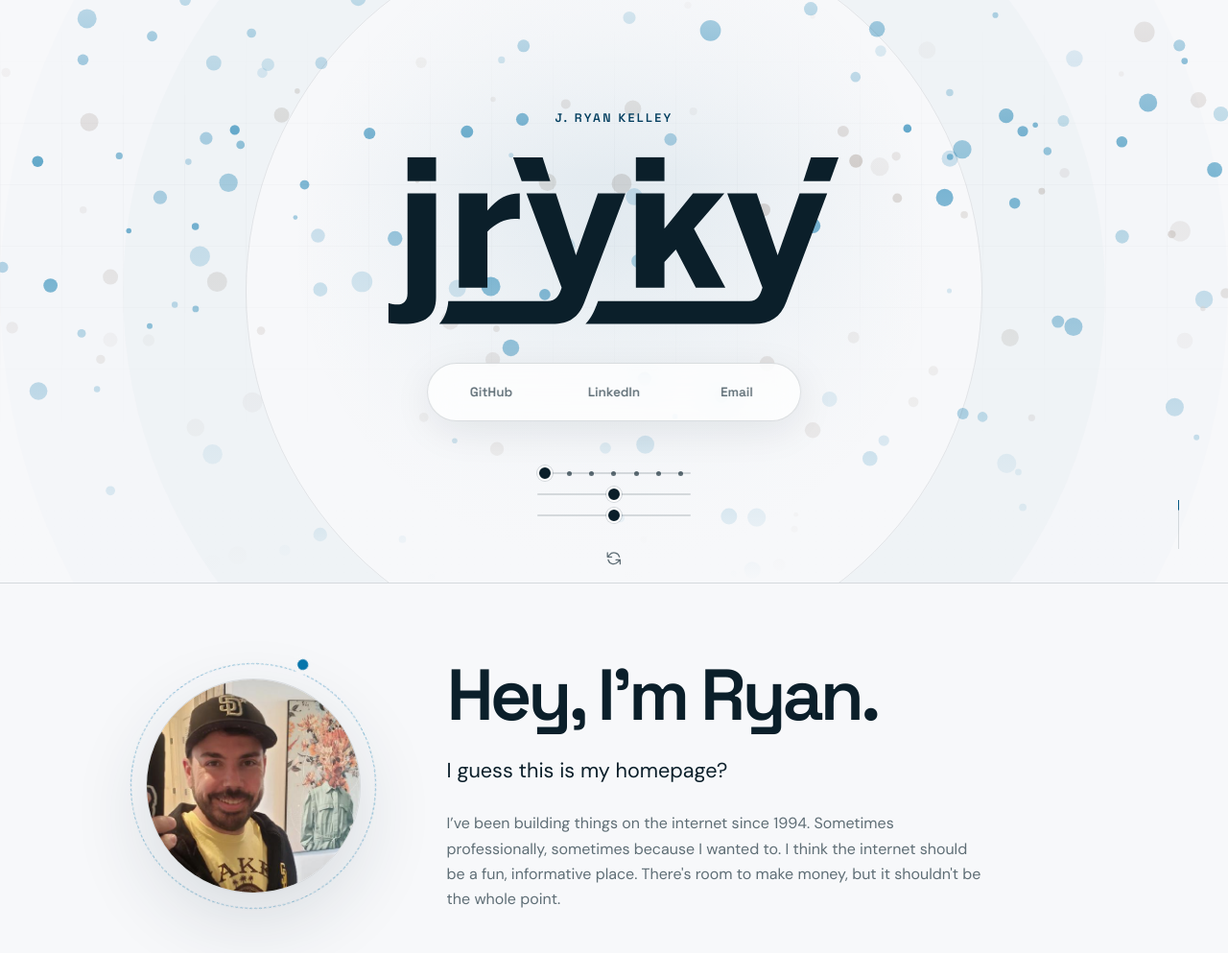
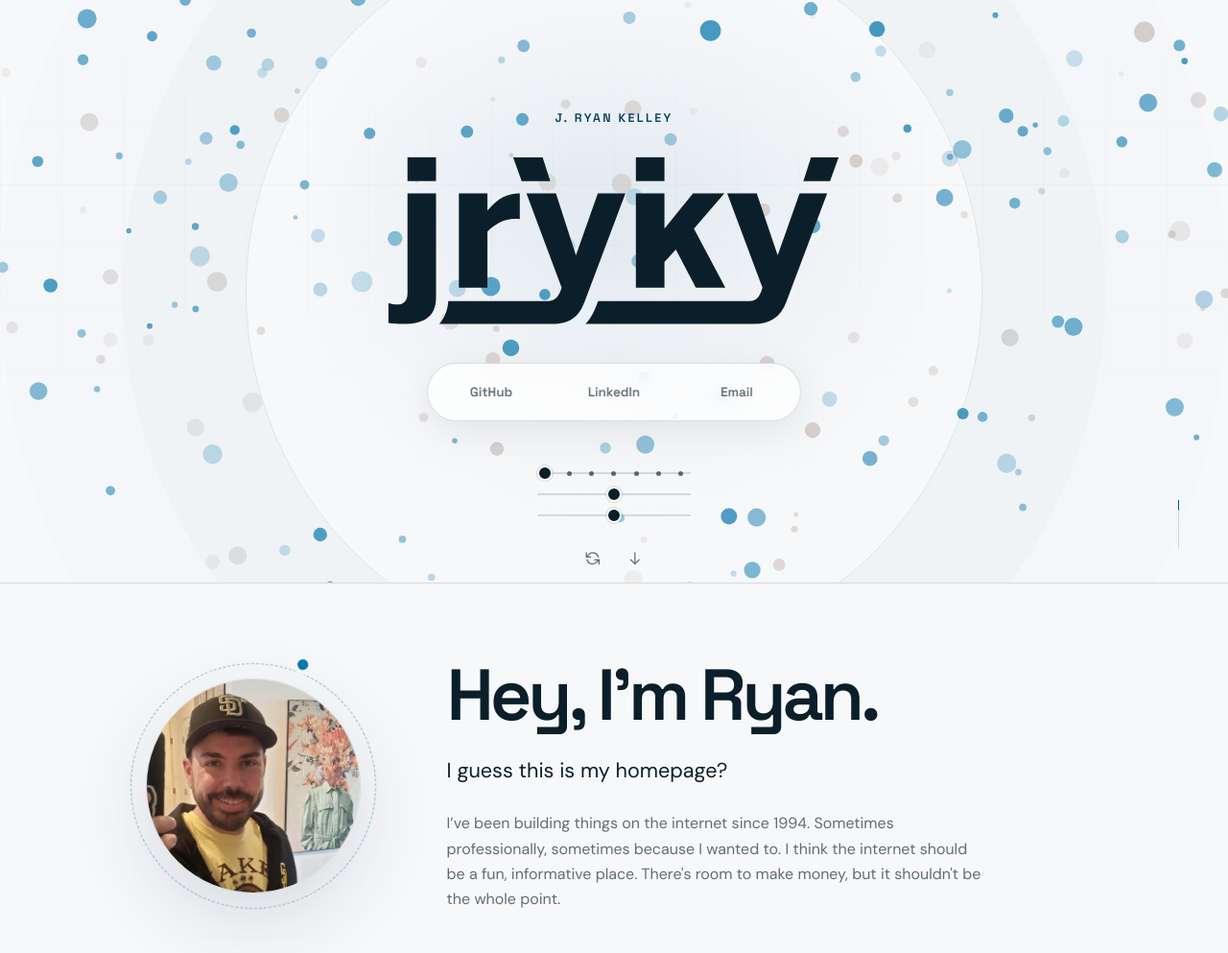
Before and after one commit to arcele/jryky, an Astro site: page / in a window 1280 px wide. Shown: the top 993 px of the page at 96% size. Built offline with nearby package versions, Linux system fonts and the light colour scheme; Astro itself is replaced by a stand-in of ours.

Commit message:
feat: new input control to drop balls and reset

```diff
--- a/src/pages/index.astro
+++ b/src/pages/index.astro
@@ -108,6 +108,7 @@ const structuredData = {
     <main>
       <header class="hero" aria-labelledby="site-title">
         <canvas class="orbit-field" aria-hidden="true"></canvas>
+        <canvas class="fallen-field" aria-hidden="true"></canvas>
         <div class="hero-glow" aria-hidden="true"></div>
 
         <div class="hero-content">
@@ -214,6 +215,21 @@ const structuredData = {
               <path d="M4 14a8 8 0 0 0 14 3l3-3m0 6v-6h-6" />
             </svg>
           </button>
+          <button
+            id="drop-dots"
+            type="button"
+            aria-label="Drop dots"
+            title="Drop dots"
+          >
+            <span class="drop-icon-window" aria-hidden="true">
+              <svg class="drop-arrow" viewBox="0 0 24 24" fill="none" stroke="currentColor" stroke-width="1.7" stroke-linecap="round" stroke-linejoin="round">
+                <path d="M12 4v16m-6-6 6 6 6-6" />
+              </svg>
+              <svg class="drop-reset-dot" viewBox="0 0 24 24" fill="currentColor">
+                <circle cx="12" cy="12" r="4" />
+              </svg>
+            </span>
+          </button>
         </div>
 
         <div class="scroll-cue" aria-hidden="true"><span></span></div>
--- a/src/scripts/orbit-field.ts
+++ b/src/scripts/orbit-field.ts
@@ -12,8 +12,18 @@ type Dot = {
   depth: number;
 };
 
+type FallenDot = {
+  x: number;
+  y: number;
+  velocityY: number;
+  radius: number;
+  alpha: number;
+  color: Dot['color'];
+};
+
 const canvas = document.querySelector<HTMLCanvasElement>('.orbit-field');
 const hero = document.querySelector<HTMLElement>('.hero');
+const dropButton = document.querySelector<HTMLButtonElement>('#drop-dots');
 const reverseButton = document.querySelector<HTMLButtonElement>('#reverse-dots');
 const speedSlider = document.querySelector<HTMLInputElement>('#dot-speed');
 const densitySlider = document.querySelector<HTMLInputElement>('#dot-density');
@@ -47,6 +57,8 @@ if (canvas && hero) {
     const field = canvas;
     const host = hero;
     const ctx = context;
+    const fallenField = document.querySelector<HTMLCanvasElement>('.fallen-field');
+    const fallenContext = fallenField?.getContext('2d') ?? ctx;
     const motionQuery = window.matchMedia('(prefers-reduced-motion: reduce)');
     const colorSchemeQuery = window.matchMedia('(prefers-color-scheme: dark)');
     let width = 0;
@@ -76,6 +88,11 @@ if (canvas && hero) {
     let transitionStart = -Infinity;
     const transitionDuration = 800;
     let dots: Dot[] = [];
+    let generation = 0;
+    let fieldState: 'orbit' | 'fallen' | 'renewing' = 'orbit';
+    let fallenDots: FallenDot[] = [];
+    let effectTime = 0;
+    let renewalStart = 0;
     let defaultDotCount = 0;
     let targetDotCount = 0;
     let previousDotCount = 0;
@@ -127,7 +144,7 @@ if (canvas && hero) {
     }
 
     function createDots() {
-      const random = seededRandom(20140925);
+      const random = seededRandom(20140925 + generation);
       defaultDotCount = width < 600 ? 100 : width < 1000 ? 150 : 220;
       targetDotCount = Math.round(defaultDotCount * (densitySlider?.valueAsNumber ?? 100) / 100);
       previousDotCount = targetDotCount;
@@ -150,16 +167,74 @@ if (canvas && hero) {
 
     function resize() {
       const bounds = host.getBoundingClientRect();
+      const previousWidth = width;
+      const previousHeight = height;
       width = bounds.width;
       height = bounds.height;
+      if (previousWidth && previousHeight) {
+        for (const dot of fallenDots) {
+          dot.x *= width / previousWidth;
+          dot.y = Math.min(height - dot.radius, dot.y * height / previousHeight);
+        }
+      }
       dpr = Math.min(window.devicePixelRatio || 1, 2);
       field.width = Math.round(width * dpr);
       field.height = Math.round(height * dpr);
       field.style.width = `${width}px`;
       field.style.height = `${height}px`;
       ctx.setTransform(dpr, 0, 0, dpr, 0, 0);
+      if (fallenField) {
+        fallenField.width = field.width;
+        fallenField.height = field.height;
+        fallenField.style.width = field.style.width;
+        fallenField.style.height = field.style.height;
+        fallenContext.setTransform(dpr, 0, 0, dpr, 0, 0);
+      }
       createDots();
       start();
+    }
+
+    function orbitPosition(dot: Dot) {
+      const direction = dot.depth === 1 ? 1 : -1;
+      const speed = dot.depth === 1 ? 0.000035 : 0.000018;
+      const angle = dot.angle + elapsed * speed * direction;
+      const stretch = width < 650 ? 0.82 : 1;
+      return {
+        x: width / 2 + pointerX * 20 + Math.cos(angle) * dot.distance * stretch,
+        y: height * 0.43 + pointerY * 12 + Math.sin(angle) * dot.distance * 0.56,
+      };
+    }
+
+    function paintDot(x: number, y: number, radius: number, alpha: number, color: string, layer = ctx) {
+      if (alpha <= 0 || x < -30 || x > width + 30 || y < -30 || y > height + 30) return;
+      layer.beginPath();
+      layer.fillStyle = color;
+      layer.globalAlpha = alpha;
+      layer.arc(x, y, radius, 0, Math.PI * 2);
+      layer.fill();
+    }
+
+    function advanceFallenDots(delta: number) {
+      // Small physics steps keep impacts consistent across different frame rates.
+      const steps = Math.ceil(delta / 8);
+      const step = delta / steps;
+      for (const dot of fallenDots) {
+        const floor = height - dot.radius;
+        if (dot.y >= floor && dot.velocityY === 0) continue;
+        const restitution = 0.38 + dot.radius * 0.008;
+        for (let index = 0; index < steps; index++) {
+          dot.velocityY += 0.0014 * step;
+          dot.y += dot.velocityY * step;
+          if (dot.y >= floor) {
+            dot.y = floor;
+            dot.velocityY = -dot.velocityY * restitution;
+            if (Math.abs(dot.velocityY) < 0.06) {
+              dot.velocityY = 0;
+              break;
+            }
+          }
+        }
+      }
     }
 
     function draw() {
@@ -168,34 +243,40 @@ if (canvas && hero) {
       const count = visibleDotCount(now);
       const fills = colors.map((color) => `rgb(${color.join(', ')})`);
       ctx.clearRect(0, 0, width, height);
-      const centerX = width / 2 + pointerX * 20;
-      const centerY = height * 0.43 + pointerY * 12;
+      if (fallenContext !== ctx) fallenContext.clearRect(0, 0, width, height);
 
-      for (let index = 0; index < Math.ceil(count); index++) {
-        const dot = dots[index]!;
-        const visibility = Math.min(1, count - index);
-        const direction = dot.depth === 1 ? 1 : -1;
-        const speed = dot.depth === 1 ? 0.000035 : 0.000018;
-        const angle = dot.angle + elapsed * speed * direction;
-        const stretch = width < 650 ? 0.82 : 1;
-        const x = centerX + Math.cos(angle) * dot.distance * stretch;
-        const y = centerY + Math.sin(angle) * dot.distance * 0.56;
-
-        if (x < -30 || x > width + 30 || y < -30 || y > height + 30) continue;
-
-        ctx.beginPath();
-        ctx.fillStyle = fills[dot.color]!;
-        ctx.globalAlpha = dot.alpha * visibility;
-        ctx.arc(x, y, dot.radius, 0, Math.PI * 2);
-        ctx.fill();
+      const renewalProgress = motionQuery.matches ? 1 : Math.min(1, (effectTime - renewalStart) / 1500);
+      if (fieldState === 'renewing' && renewalProgress >= 1) {
+        fallenDots = [];
+        fieldState = 'orbit';
+        if (dropButton) dropButton.disabled = false;
       }
 
+      if (fieldState !== 'fallen') {
+        const opacity = fieldState === 'renewing' ? Math.min(1, renewalProgress * 2) : 1;
+        for (let index = 0; index < Math.ceil(count); index++) {
+          const dot = dots[index]!;
+          const position = orbitPosition(dot);
+          const visibility = Math.min(1, count - index);
+          paintDot(position.x, position.y, dot.radius, dot.alpha * visibility * opacity, fills[dot.color]!);
+        }
+      }
+
+      const oldOpacity = fieldState === 'renewing' ? 1 - renewalProgress : 1;
+      for (const dot of fallenDots) {
+        const floor = height - dot.radius;
+        const y = motionQuery.matches ? floor : dot.y;
+        paintDot(dot.x, y, dot.radius, dot.alpha * oldOpacity, fills[dot.color]!, fallenContext);
+      }
       ctx.globalAlpha = 1;
+      fallenContext.globalAlpha = 1;
     }
 
     function animate(time: number) {
       const delta = Math.min(time - lastTime, 50);
       lastTime = time;
+      effectTime += delta;
+      advanceFallenDots(delta);
       elapsed += delta * speedMultiplier * rotationDirection(time);
       pointerX += (targetX - pointerX) * 0.035;
       pointerY += (targetY - pointerY) * 0.035;
@@ -205,6 +286,12 @@ if (canvas && hero) {
 
     function start() {
       cancelAnimationFrame(frameId);
+      if (motionQuery.matches) {
+        for (const dot of fallenDots) {
+          dot.y = height - dot.radius;
+          dot.velocityY = 0;
+        }
+      }
       if (motionQuery.matches || document.hidden) {
         draw();
         return;
@@ -264,6 +351,49 @@ if (canvas && hero) {
       });
     }
 
+    if (dropButton) {
+      const button = dropButton;
+      button.closest<HTMLElement>('.field-actions')!.hidden = false;
+      button.addEventListener('click', () => {
+        if (fieldState === 'renewing') return;
+        if (fieldState === 'orbit') {
+          const count = visibleDotCount(performance.now());
+          fallenDots = dots.slice(0, Math.ceil(count)).map((dot, index) => {
+            const position = orbitPosition(dot);
+            return {
+              x: position.x,
+              y: position.y,
+              velocityY: 0,
+              radius: dot.radius,
+              alpha: dot.alpha * Math.min(1, count - index),
+              color: dot.color,
+            };
+          }).filter((dot) => dot.x + dot.radius >= 0 && dot.x - dot.radius <= width &&
+            dot.y + dot.radius >= 0 && dot.y - dot.radius <= height);
+          if (motionQuery.matches) {
+            for (const dot of fallenDots) {
+              dot.y = height - dot.radius;
+              dot.velocityY = 0;
+            }
+          }
+          fieldState = 'fallen';
+          button.classList.add('is-dropped');
+          button.setAttribute('aria-label', 'Create a new dot field');
+          button.title = 'Create a new dot field';
+        } else {
+          generation++;
+          createDots();
+          renewalStart = effectTime;
+          fieldState = 'renewing';
+          button.disabled = true;
+          button.classList.remove('is-dropped');
+          button.setAttribute('aria-label', 'Drop dots');
+          button.title = 'Drop dots';
+        }
+        draw();
+      });
+    }
+
     document.addEventListener('visibilitychange', start);
     motionQuery.addEventListener('change', start);
     colorSchemeQuery.addEventListener('change', changeColors);
--- a/src/styles/global.css
+++ b/src/styles/global.css
@@ -100,7 +100,7 @@ a {
   display: grid;
   min-height: clamp(35rem, 76svh, 50rem);
   place-items: center;
-  overflow: hidden;
+  overflow: clip;
   isolation: isolate;
   border-bottom: 1px solid var(--line);
 }
@@ -132,7 +132,7 @@ a {
 .orbit-field {
   position: absolute;
   inset: 0;
-  z-index: -2;
+  z-index: -1;
 }
 
 .hero-glow {
@@ -874,3 +874,48 @@ footer p {
 @media (prefers-reduced-motion: reduce) {
   .field-actions svg { transition: none; }
 }
+
+.drop-icon-window {
+  position: relative;
+  display: block;
+  width: 1.1rem;
+  height: 1.1rem;
+  overflow: hidden;
+}
+.drop-icon-window svg {
+  position: absolute;
+  inset: 0;
+  transition: transform 500ms ease-in-out;
+}
+.drop-icon-window .drop-arrow {
+  transform: translateY(0);
+  transition-delay: 500ms;
+}
+.drop-reset-dot { transform: translateY(150%); }
+.is-dropped .drop-arrow {
+  transform: translateY(150%);
+  transition-delay: 0ms;
+}
+.is-dropped .drop-reset-dot {
+  transform: translateY(0);
+  transition-delay: 500ms;
+}
+.field-actions button:disabled { opacity: 0.5; cursor: default; }
+@media (prefers-reduced-motion: reduce) {
+  .drop-icon-window svg { transition: none; }
+}
+
+/* Both dot layers sit above the wash so dropping preserves their opacity. */
+.fallen-field {
+  position: absolute;
+  inset: 0;
+  z-index: -1;
+  pointer-events: none;
+}
+
+/* Absolute canvases start at the field bounds instead of the centered grid row. */
+.orbit-field,
+.fallen-field {
+  align-self: start;
+  justify-self: start;
+}
```
